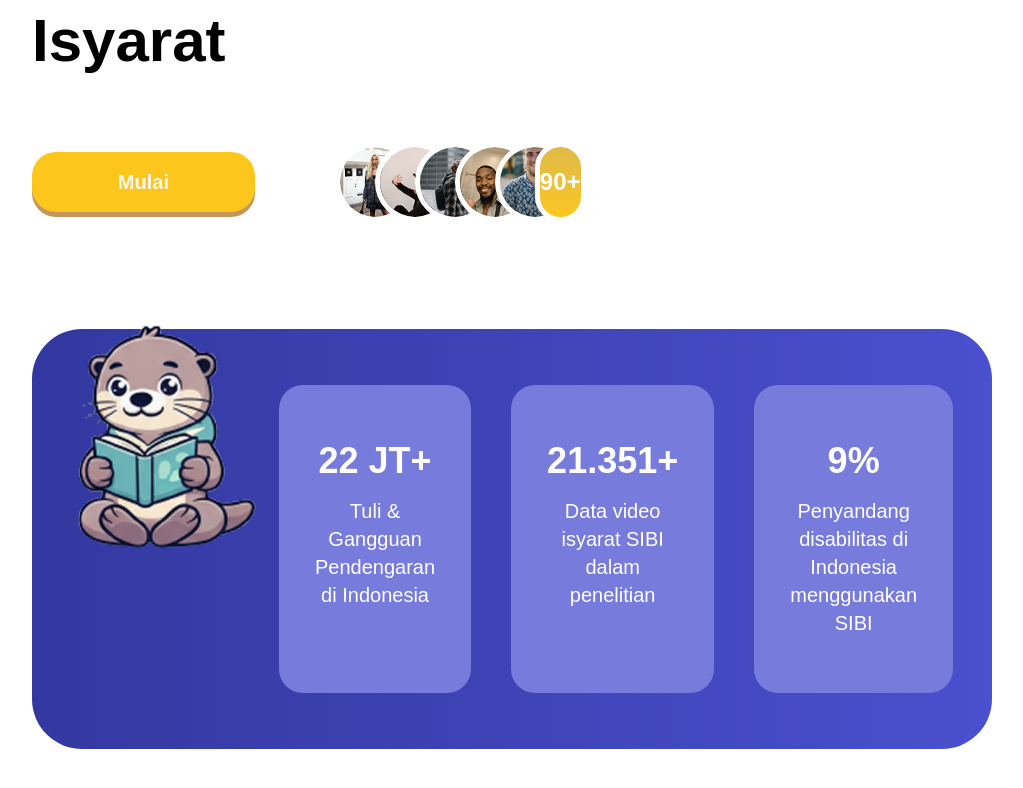
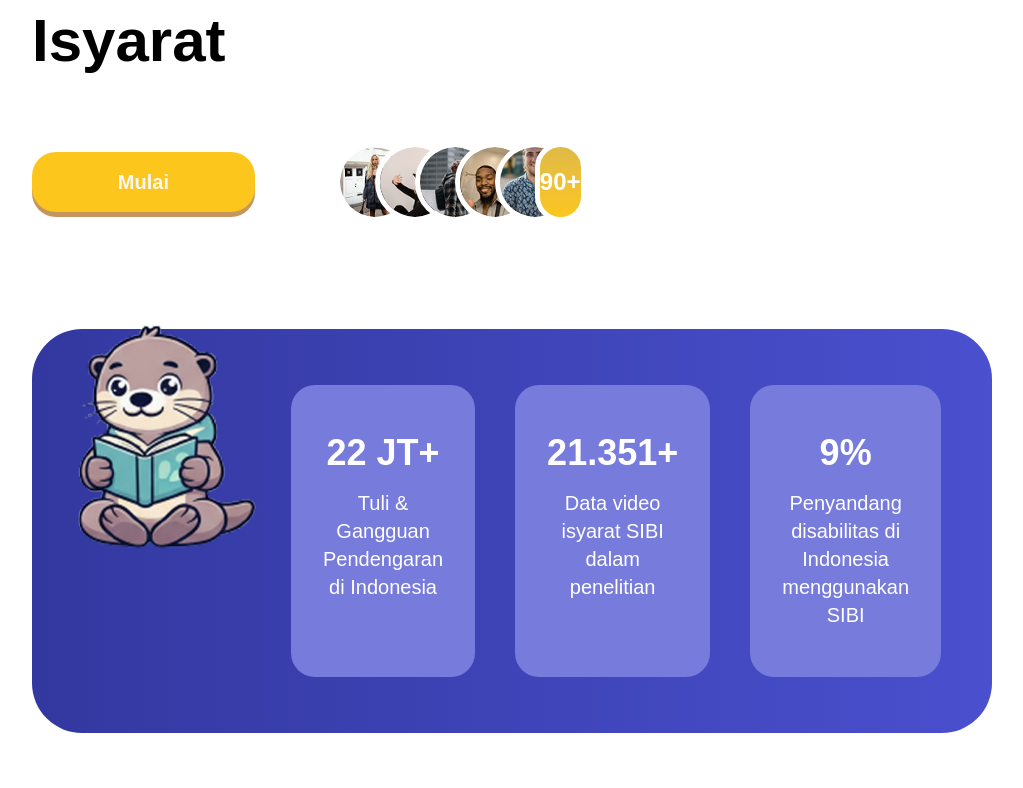
Before and after one commit to crashyet/sibigo, a React (Vite) app: page / in a window 1280 px wide. Shown: the part 352-1140 px from the top of the page, without its empty margins (128-1151 px from the left). Built offline with nearby package versions, Linux system fonts and the light colour scheme; no server answers.

Commit message:
refactor: landing page

```diff
--- a/src/components/ui/StatCard.jsx
+++ b/src/components/ui/StatCard.jsx
@@ -9,7 +9,7 @@ import React from 'react'
  */
 const StatCard = ({ value, label }) => {
   return (
-    <div className="px-6 lg:w-[320px] md:px-9 py-5 md:py-10 lg:py-14 bg-[#777BDB] rounded-2xl md:rounded-3xl">
+    <div className="flex-1 px-4 md:px-6 lg:px-8 py-5 md:py-8 lg:py-12 bg-[#777BDB] rounded-2xl md:rounded-3xl">
       <h3 className="font-pjs font-bold text-2xl md:text-3xl lg:text-4xl text-center mb-2 md:mb-4">
         {value}
       </h3>
```
Also changed, not shown: src/assets/about.png (added).
